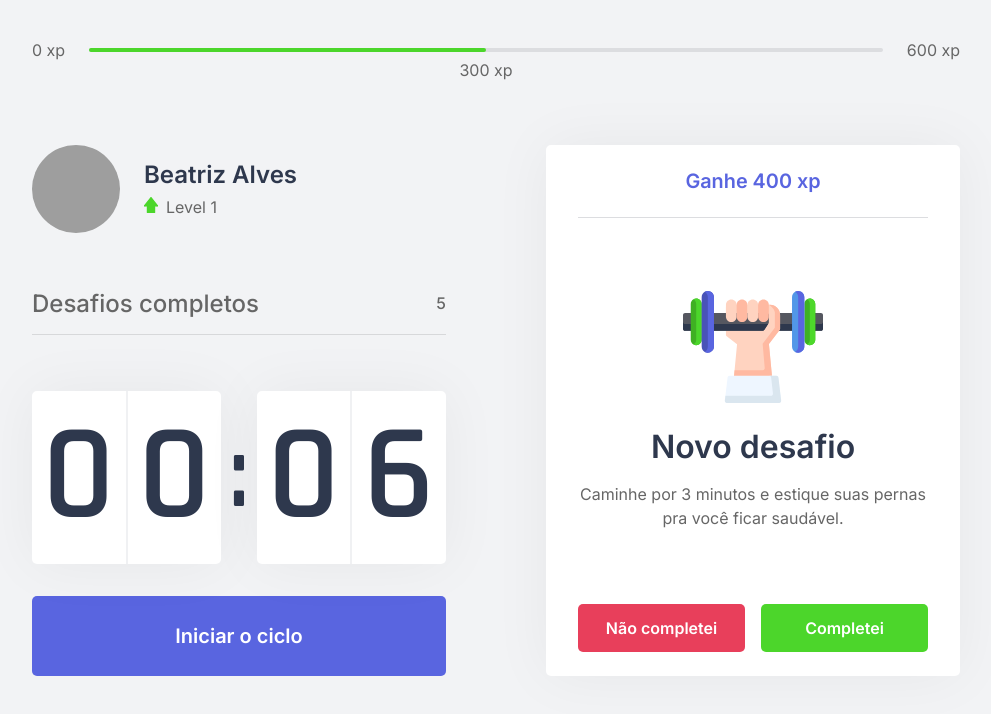
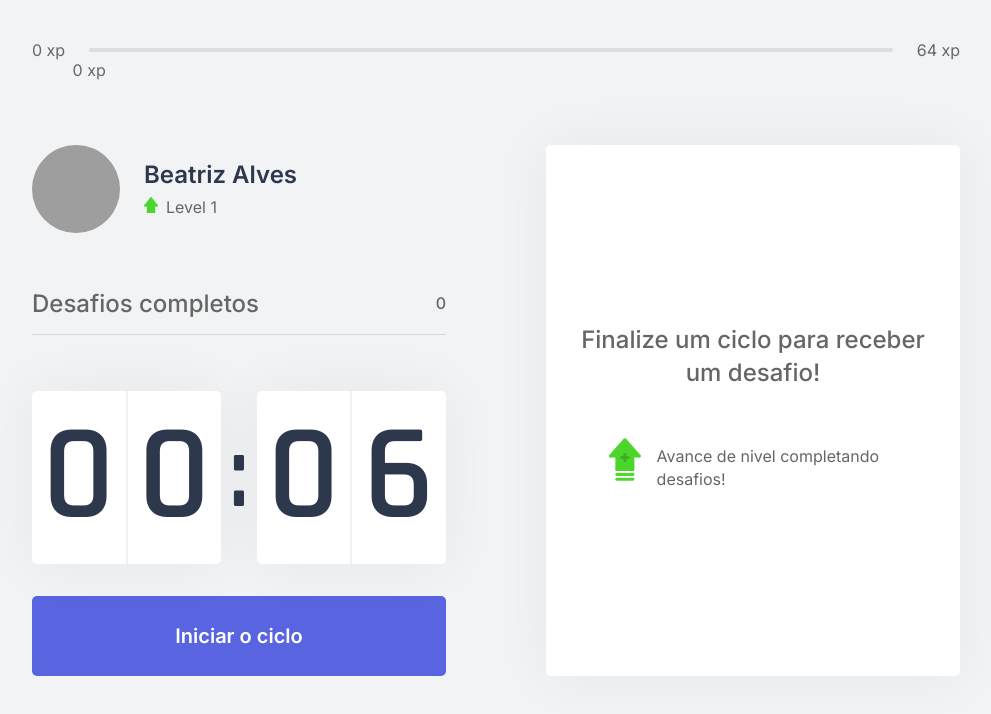
Before and after one commit to beatrizalvesfel/moveit-reactJS, a Next.js app: page / in a window 1280 px wide. Shown: the top 714 px of the page, without its empty margins (144-1135 px from the left). Built offline with nearby package versions, Linux system fonts and the light colour scheme; grey boxes are pictures that could not be loaded.

Commit message:
automating experience bar, completed challenges and changing the challenge container

```diff
--- /dev/null
+++ b/challenges.json
@@ -0,0 +1,62 @@
+[
+  {
+    "type": "body",
+    "description": "Estique um de seus braços com a palma da mão virada para frente e puxe os dedos para cima por 10 segundos por mão.",
+    "amount": 80
+  },
+  {
+    "type": "body",
+    "description": "Estique seu braço contra o peito e puxe-o utilizando o outro braço por 10 segundos por braço.",
+    "amount": 60
+  },
+  {
+    "type": "body",
+    "description": "Puxe seu pescoço com a ajuda da mão para a direita e para a esquerda, permanecendo na posição por alguns segundos.",
+    "amount": 70
+  },
+  {
+    "type": "body",
+    "description": "Com as duas mãos na parte de trás da cabeça, leve-a para baixo, alongando a parte de trás da região.",
+    "amount": 60
+  },
+  {
+    "type": "body",
+    "description": "Cruze as pernas e desça com as mãos esticadas em direção ao chão. Repita o movimento com a outra perna na frente.",
+    "amount": 100
+  },
+  {
+    "type": "body",
+    "description": "Sentado, abra as pernas e tente encostar as palmas das mãos no chão, repita 3 vezes por 5 segundos.",
+    "amount": 80
+  },
+  {
+    "type": "body",
+    "description": "Puxe o joelho de encontro ao peito e segure, troque de perna após 10 segundos.",
+    "amount": 50
+  },
+  {
+    "type": "body",
+    "description": "Sentado, cruze uma perna e incline seu tronco à frente, troque de perna após 10 segundos.",
+    "amount": 80
+  },
+  {
+    "type": "eye",
+    "description": "Sentado, feche os olhos e cubra-os com as palmas da mão durante 2 minutos, depois abra normalmente.",
+    "amount": 90
+  },
+  {
+    "type": "eye",
+    "description": "Em algum ambiente aberto, olhe o mais longe que puder em quatro direções por 3s, mexa apenas os olhos. Repita 3 vezes.",
+    "amount": 140
+  },
+  {
+    "type": "eye",
+    "description": "Usando os polegares, massage a área abaixo das sobrancelhas em movimentos circulares por 15 segundos.",
+    "amount": 70
+  },
+  {
+    "type": "body",
+    "description": "Em pé, gire a cintura o máximo que puder para a esquerda, segure por cinco segundos. Repita para a direita.",
+    "amount": 90
+  }
+]
--- a/src/components/ChallengeBox.tsx
+++ b/src/components/ChallengeBox.tsx
@@ -4,31 +4,25 @@
 import styles from "../styles/components/ChallengeBox.module.css";
 
 export function ChallengeBox() {
-  const contexData = useContext(ChallengesContext);
-
-  console.log(contexData);
-
-  const hasActiveChallenge = true;
+  const { activeChallenge, resetChallenge } = useContext(ChallengesContext);
 
   return (
     <div className={styles.challengeBoxContainer}>
-      { hasActiveChallenge ? (
+      { activeChallenge ? (
         <div className={styles.challengeActive}>
-          <header>Ganhe 400 xp</header>
+          <header>Ganhe {activeChallenge.amount} xp</header>
 
           <main>
-            <img src="icons/body.svg" />
+            <img src={`icons/${activeChallenge.type}.svg`} />
             <strong>Novo desafio</strong>
-            <p>
-              Caminhe por 3 minutos e estique
-              suas pernas pra você ficar saudável.
-            </p>
+            <p>{activeChallenge.description}</p>
           </main>
 
           <footer>
             <button
               type="button"
               className={styles.challengeFailedButton}
+              onClick={resetChallenge}
             >
               Não completei
             </button>
--- a/src/components/CompletedChallenges.tsx
+++ b/src/components/CompletedChallenges.tsx
@@ -1,10 +1,15 @@
+import { useContext } from 'react';
+import { ChallengesContext } from '../contexts/ChallengesContext';
 import styles from '../styles/components/CompletedChallenges.module.css';
 
 export function CompletedChallenges(){
+    const { challengesComppleted } = useContext(ChallengesContext);
+
+
     return (
         <div className ={styles.completedChallengesContainer}>
             <span>Desafios completos</span>
-            <span>5</span>
+            <span>{challengesComppleted}</span>
         </div>
     );
 }
--- a/src/components/ExperienceBar.tsx
+++ b/src/components/ExperienceBar.tsx
@@ -1,17 +1,24 @@
+import { useContext } from "react";
+import { ChallengesContext } from "../contexts/ChallengesContext";
+
 import styles from "../styles/components/ExperienceBar.module.css";
 
 export function ExperienceBar() {
+  const { curentExperience, expienceToNextLevel } = useContext(ChallengesContext)
+
+  const percentToNextLevel = Math.round((curentExperience * 100)) / expienceToNextLevel;
+
   return (
     <header className={styles.experienceBar}>
       <span> 0 xp</span>
       <div>
-        <div style={{ width: "50%" }} />
+        <div style={{ width: `${percentToNextLevel}%` }} />
 
-        <span className={styles.currentExperience} style={{ left: "50%" }}>
-          300 xp
+        <span className={styles.currentExperience} style={{ left: `${percentToNextLevel}%` }}>
+          {curentExperience} xp
         </span>
       </div>
-      <span>600 xp</span>
+      <span>{expienceToNextLevel} xp</span>
     </header>
   );
 }
--- a/src/contexts/ChallengesContext.tsx
+++ b/src/contexts/ChallengesContext.tsx
@@ -1,11 +1,21 @@
 import { createContext, ReactNode, useState } from 'react';
+import challenges from '../../challenges.json';
+
+interface Challenge {
+  type: 'body' | 'eye';
+  description: string;
+  amount: number;
+}
 
 interface ChallengesContextData {
   level: number;
   challengesComppleted: number;
+  expienceToNextLevel: number;
   curentExperience: number;
+  activeChallenge: Challenge;
   startNewChallenge: () => void;
   levelUp: () => void;
+  resetChallenge: () => void;
 }
 
 interface ChallengesProviderProps {
@@ -17,15 +27,25 @@
 export function ChallengesProvider({children}: ChallengesProviderProps) {
   const [level, setLevel] = useState(1);
   const [curentExperience, setExperience] = useState(0);
-  const [challengesComppleted, setChallengesComppleted] =useState(0);
+  const [challengesComppleted, setChallengesComppleted] = useState(0);
 
+  const [activeChallenge, setActiveChallenge] = useState(null);
+
+  const expienceToNextLevel = Math.pow((level + 1) * 4, 2)
 
   function levelUp() {
     setLevel(level + 1);
   }
 
   function startNewChallenge() {
-    console.log('New challenge');
+    const randomChallengeIndex = Math.floor(Math.random() * challenges.length)
+    const challenge = challenges[randomChallengeIndex];
+
+    setActiveChallenge(challenge)
+  }
+
+  function resetChallenge() {
+    setActiveChallenge(null);
   }
 
   return (
@@ -36,6 +56,9 @@
         challengesComppleted,
         levelUp,
         startNewChallenge,
+        activeChallenge,
+        resetChallenge,
+        expienceToNextLevel,
       }}
     >
       {children}
```
